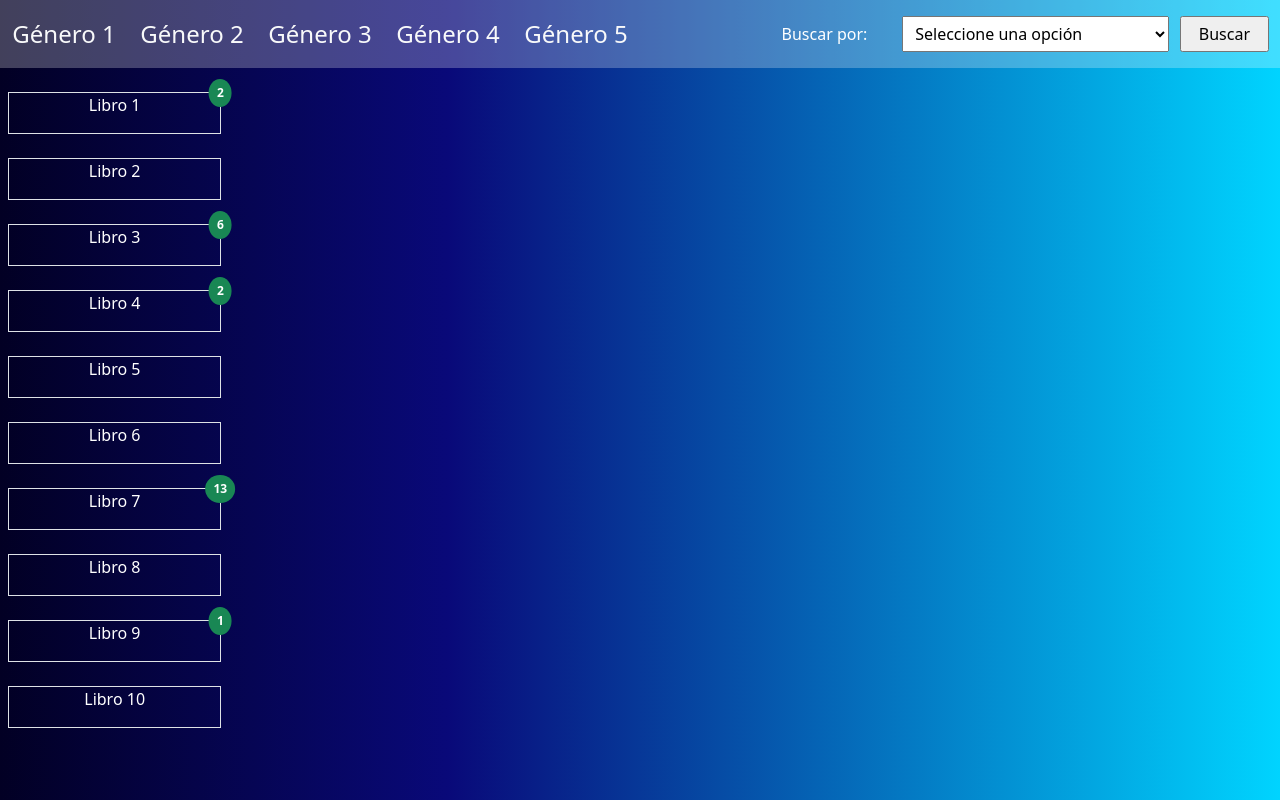
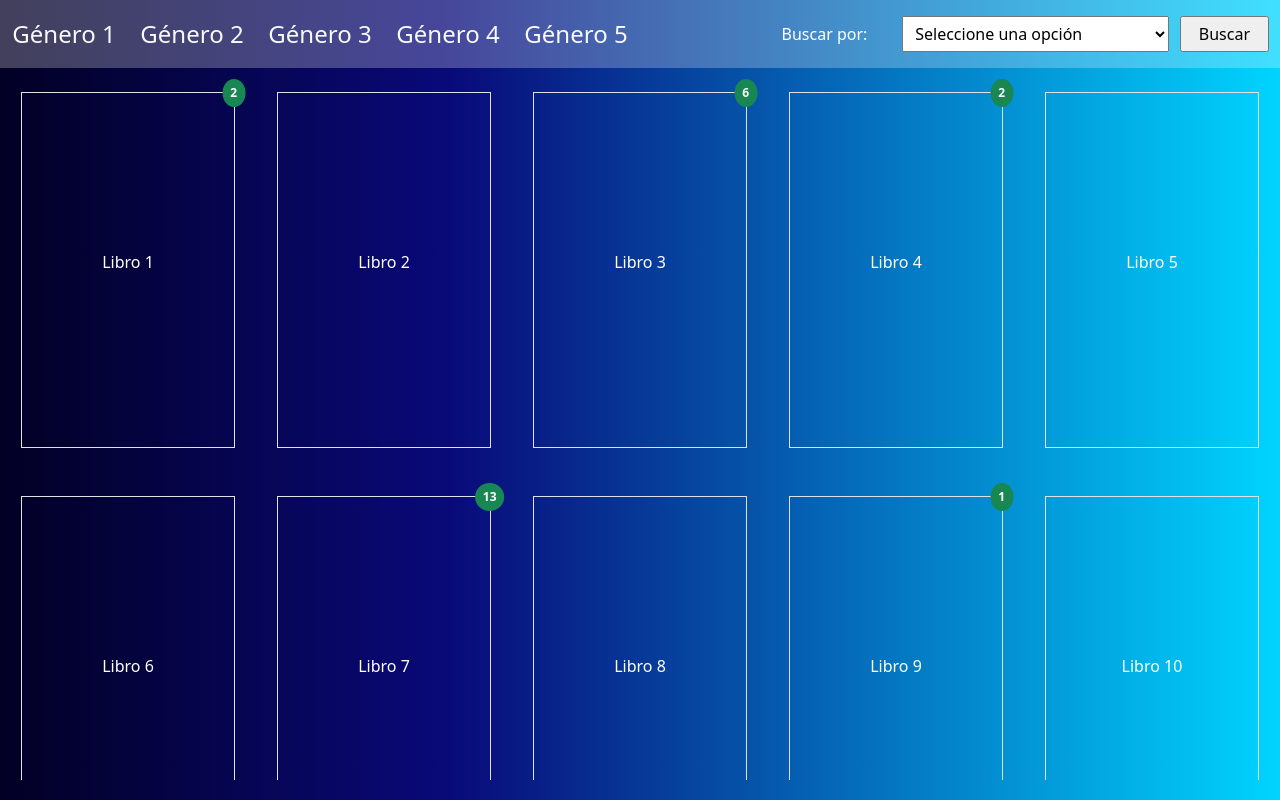
Before and after one commit to MikoVelascoRamirez/examen_practico_vortex, a React (Vite) app in the folder frontend/editorial_chavez_demo_app/: page /catalog in a window 1280 px wide. Built offline with nearby package versions, Linux system fonts and the light colour scheme.

Commit message:
32. styles: styling container of books list

```diff
--- a/frontend/editorial_chavez_demo_app/src/components/List.jsx
+++ b/frontend/editorial_chavez_demo_app/src/components/List.jsx
@@ -1,8 +1,10 @@
 import Book from "./Book"
+import "../App.css";
 
 export default function List(){
   return (
-    <div>
+    <div id="list-container">
+      <div className="d-flex mx-auto flex-wrap justify-content-around align-items-end h-100 overflow-auto">
         <Book comments={2}>Libro 1</Book>
         <Book>Libro 2</Book>
         <Book comments={6}>Libro 3</Book>
@@ -13,6 +15,7 @@ export default function List(){
         <Book>Libro 8</Book>
         <Book comments={1}>Libro 9</Book>
         <Book>Libro 10</Book>
+      </div>
     </div>
   )
 }
```
Also changed, not shown: frontend/editorial_chavez_demo_app/src/login.jsx (line endings or trailing spaces).
